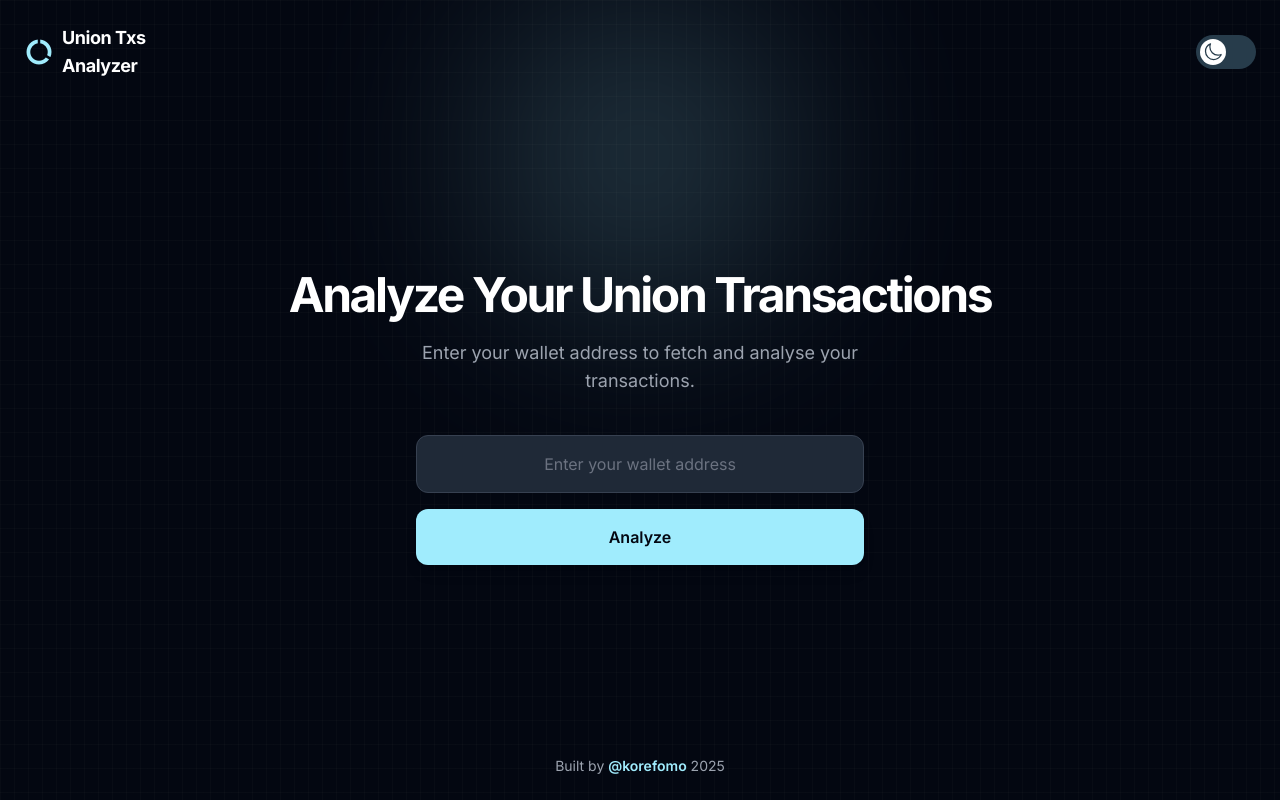
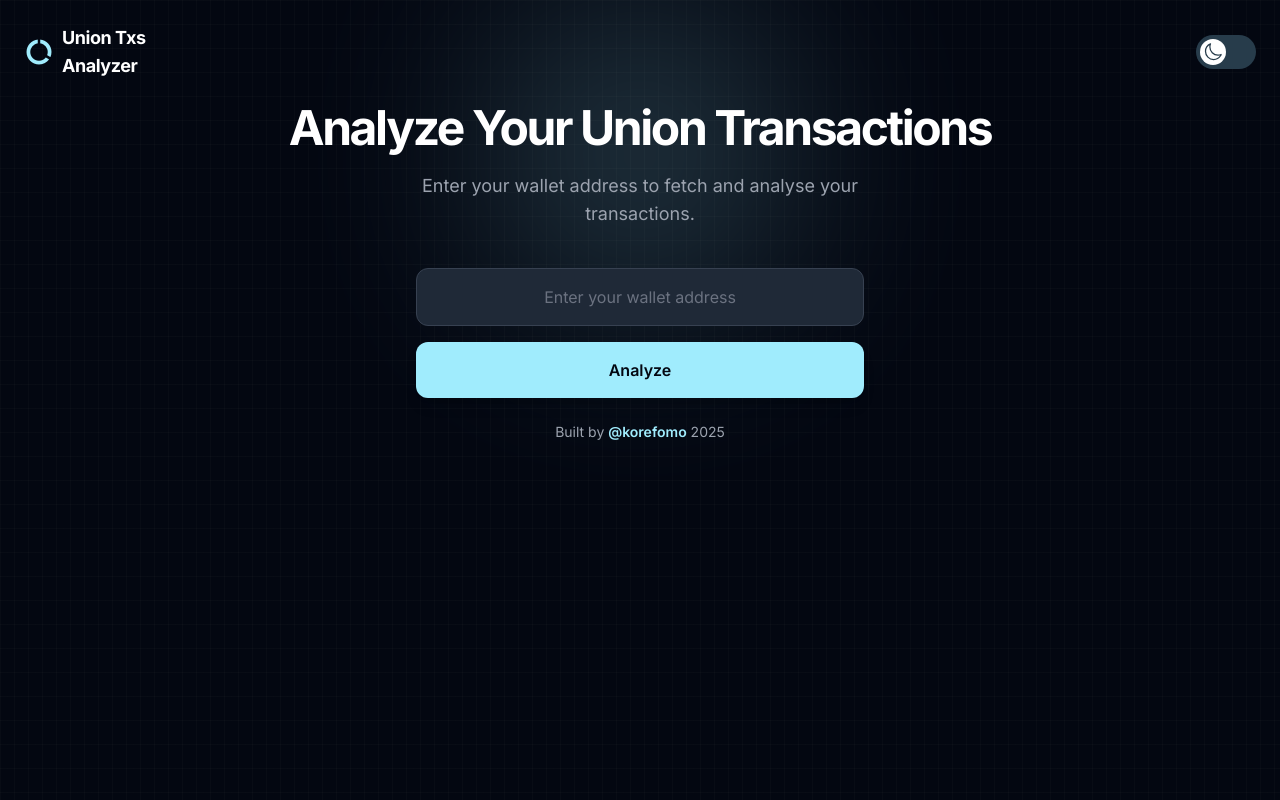
Before and after one commit to koredeycode/Union-Transaction-Analyzer, a React (Vite) app: page / in a window 1280 px wide. Built offline with nearby package versions, Linux system fonts and the light colour scheme.

Commit message:
fit app to screen

```diff
--- a/src/App.tsx
+++ b/src/App.tsx
@@ -62,7 +62,7 @@
   };
 
   return (
-    <div className="flex flex-col min-h-screen">
+    <div className="flex flex-col max-h-screen">
       <Header />
       {!showResults && <MainForm onAnalyze={handleAnalyze} />}
       <footer className="text-center text-sm p-6 text-gray-500 dark:text-gray-400">
```
